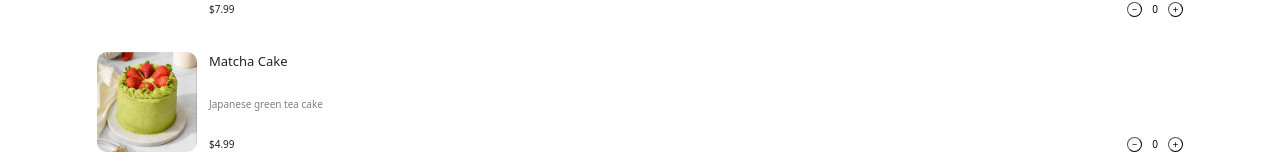
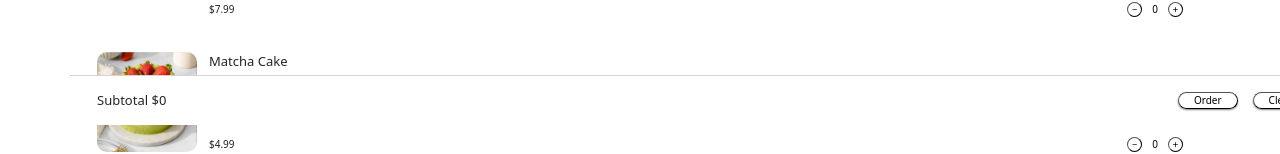
Before and after one commit to JerryHeHQ/cs378-p3, a React (Create React App) app: page / in a window 1280 px wide. Shown: the part 675-829 px from the top of the page. Built offline with nearby package versions, Linux system fonts and the light colour scheme.

Commit message:
Implemented Footer V0

```diff
--- a/src/App.css
+++ b/src/App.css
@@ -106,3 +106,32 @@
   font-weight: 500;
   color: black !important;
 }
+
+#footer {
+  position: fixed;
+  bottom: 0;
+  width: 100%;
+  padding: 15px;
+  background-color: white;
+  border-color: lightgray;
+  border-style: solid;
+  border-width: 1px 0px 0px 0px;
+}
+
+#subtotal-col {
+  font-size: small;
+  font-weight: 500;
+}
+
+.footer-button {
+  margin-left: 15px;
+  padding-inline: 15px;
+  border-width: 1px;
+  border-radius: 12px;
+  box-shadow: 0px 1px 2px 0px gray;
+  font-size: x-small;
+  font-weight: 500;
+  line-height: 125%;
+  background-color: transparent;
+  color: black !important;
+}
--- a/src/App.js
+++ b/src/App.js
@@ -2,6 +2,7 @@ import './App.css';
 import MenuItem from './components/MenuItem';
 import BrandSection from './components/BrandSection';
 import MottoSection from './components/MottoSection';
+import Footer from './components/Footer';
 
 import 'bootstrap/dist/css/bootstrap.min.css'; // This imports bootstrap css styles. You can use bootstrap or your own classes by using the className attribute in your elements.
 
@@ -112,6 +113,8 @@ function App() {
         </div>
       </div>
 
+      <Footer />
+
     </div>
   );
 }
--- /dev/null
+++ b/src/components/Footer.js
@@ -0,0 +1,21 @@
+import React from 'react';
+
+const Footer = () => {
+  return (
+    <div className='row d-flex align-items-center' id='footer'>
+      <div className='col-auto' id='subtotal-col'>
+        Subtotal $0
+      </div>
+      <div className='col d-flex justify-content-end'>
+        <button className='footer-button' type='button'>
+          Order
+        </button>
+        <button className='footer-button' type='button'>
+          Clear All
+        </button>
+      </div>
+    </div>
+  )
+}
+
+export default Footer;
```
